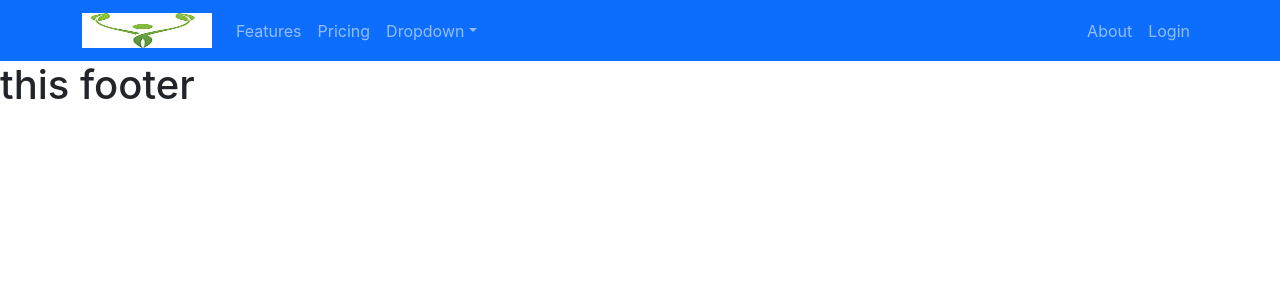
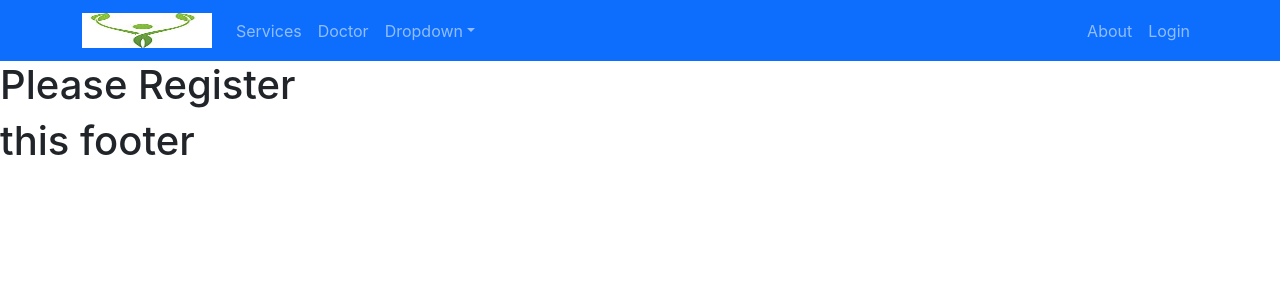
Before and after one commit to mdrayhanislam/healthCare, a React (Create React App) app: page /register in a window 1280 px wide. Shown: the top 300 px of the page. Built offline with nearby package versions, Linux system fonts and the light colour scheme.

Commit message:
NotFound page, Login, Register page create

```diff
--- a/src/App.js
+++ b/src/App.js
@@ -5,6 +5,11 @@ import Home from './Pages/Home/Home/Home';
 import Header from './Pages/Shared/Header/Header';
 import Footer from './Pages/Shared/Footer/Footer';
 import About from './Pages/About/About';
+import ServicesDetail from './Pages/ServiceDetail/ServiceDetail';
+import NotFound from './Pages/Shared/NotFound/NotFound';
+import Login from './Pages/Login/Login/Login';
+import Register from './Pages/Login/Register/Register';
+
 
 function App() {
   return (
@@ -13,7 +18,12 @@ function App() {
        <Header></Header>
     <Routes>
      <Route path='/' element= {<Home></Home>}></Route>
+     <Route path='/home' element= {<Home></Home>}></Route>
+     <Route path='/service/:serviceId' element={<ServicesDetail></ServicesDetail>}></Route>
      <Route path='/about' element={<About></About>}></Route>
+     <Route path='/login' element={<Login></Login>}></Route>
+     <Route path='/register' element={<Register></Register>}></Route>
+     <Route path='*' element={<NotFound></NotFound>}></Route>
     </Routes>
     <Footer></Footer>
     </div>
--- a/src/Pages/Home/Doctors/Doctors.js
+++ b/src/Pages/Home/Doctors/Doctors.js
@@ -10,7 +10,7 @@ const Doctors = () => {
             .then(data => setDoctor(data));
     }, []);
     return (
-        <div className='container mt-5'>
+        <div id='doctor' className='container mt-5'>
             <div className="row">
                 <h2 className='services-title'> Our Doctor : {doctors.length}</h2>
                 <div className='services-container'>
--- a/src/Pages/Home/Sercice/Service.js
+++ b/src/Pages/Home/Sercice/Service.js
@@ -1,14 +1,20 @@
 import React from 'react';
+import { useNavigate } from 'react-router-dom';
 import './Service.css'
 const Service = ({service}) => {
-    const {img, name, price, description} =service;
+    const {id, img, name, price, description} =service;
+    const navigate = useNavigate();
+    const navigateToServiceDetail = id =>{
+        navigate(`/service/${id}`);
+    }
     return (
         <div className='service-container'>
             <img src={img} alt="" />
             <h1> {name}</h1>
+            <p>{id}</p>
            <h5> Price: {price}</h5>
            <p>{description}</p>
-           <button className='btn btn-primary'> Book: {name}</button>
+           <button onClick={() => navigateToServiceDetail(id)} className='btn btn-primary'> Book: {name}</button>
         </div>
     );
 };
--- a/src/Pages/Home/Services/Services.js
+++ b/src/Pages/Home/Services/Services.js
@@ -12,7 +12,7 @@ const Services = () => {
     }, []);
 
     return (
-        <div className='container mt-5'>
+        <div id='services' className='container mt-5'>
             <div className="row">
                 <h2 className='services-title'> Our services : {services.length}</h2>
                 <div className='services-container'>
--- /dev/null
+++ b/src/Pages/Login/Login/Login.js
@@ -0,0 +1,11 @@
+import React from 'react';
+
+const Login = () => {
+    return (
+        <div>
+           <h1> Please Login </h1>
+        </div>
+    );
+};
+
+export default Login;
--- /dev/null
+++ b/src/Pages/Login/Register/Register.js
@@ -0,0 +1,11 @@
+import React from 'react';
+
+const Register = () => {
+    return (
+        <div>
+         <h1>  Please Register </h1>
+        </div>
+    );
+};
+
+export default Register;
--- /dev/null
+++ b/src/Pages/ServiceDetail/ServiceDetail.js
@@ -0,0 +1,13 @@
+import React from 'react';
+import { useParams } from 'react-router-dom';
+
+const ServicesDetails = () => {
+    const {serviceId}= useParams();
+    return (
+        <div>
+            <h1> our service: {serviceId}</h1>
+        </div>
+    );
+};
+
+export default ServicesDetails;
--- a/src/Pages/Shared/Header/Header.js
+++ b/src/Pages/Shared/Header/Header.js
@@ -12,8 +12,8 @@ const Header = () => {
   <Navbar.Toggle aria-controls="responsive-navbar-nav" />
   <Navbar.Collapse id="responsive-navbar-nav">
     <Nav className="me-auto">
-      <Nav.Link href="#features">Features</Nav.Link>
-      <Nav.Link href="#pricing">Pricing</Nav.Link>
+      <Nav.Link href="home#services">Services</Nav.Link>
+      <Nav.Link href="home#doctor">Doctor</Nav.Link>
       <NavDropdown title="Dropdown" id="collasible-nav-dropdown">
         <NavDropdown.Item href="#action/3.1">Action</NavDropdown.Item>
         <NavDropdown.Item href="#action/3.2">Another action</NavDropdown.Item>
--- /dev/null
+++ b/src/Pages/Shared/NotFound/NotFound.js
@@ -0,0 +1,11 @@
+import React from 'react';
+
+const NotFound = () => {
+    return (
+        <div>
+            <h1>Not fount</h1>
+        </div>
+    );
+};
+
+export default NotFound;
```
Also changed, not shown: public/services.json (+7 -7 lines).
